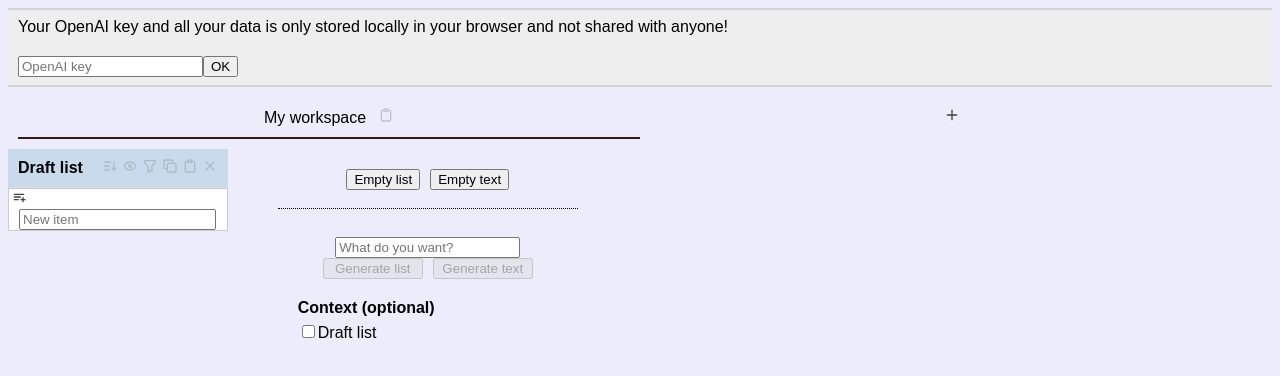
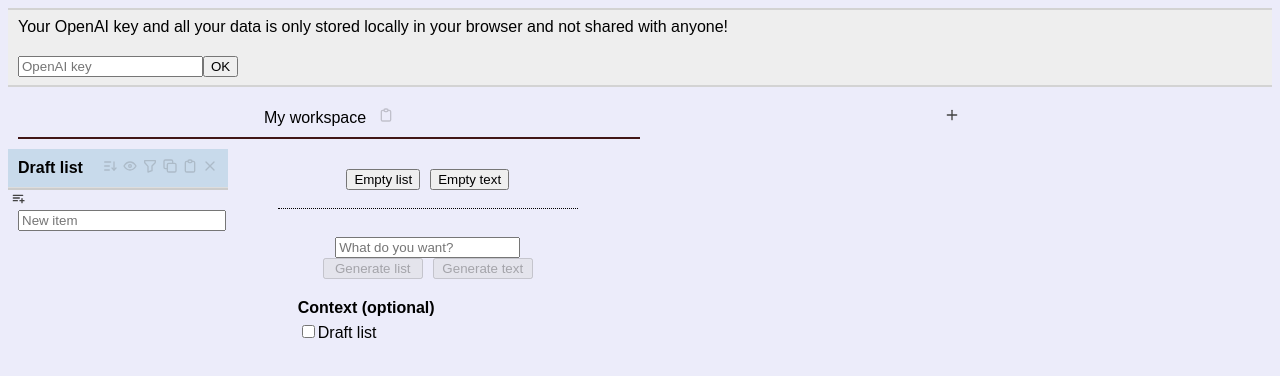
Before and after one commit to espenabr/turbothink, a React (Vite) app: page / in a window 1280 px wide. Both pictures are taken after a click on the button "Empty list". Shown: the top 376 px of the page. Built offline with nearby package versions, Linux system fonts and the light colour scheme.

Commit message:
adjustable block height

```diff
--- a/src/App.css
+++ b/src/App.css
@@ -38,6 +38,12 @@
     overflow-x: hidden;
 }
 
+/* blocks */
+
+.block {
+    margin-bottom: 20px;
+}
+
 /* lists */
 
 .list {
@@ -45,6 +51,7 @@
     border: 1px solid #ccc;
     margin-right: 10px;
     margin-top: 0px;
+    margin-bottom: 0px;
     padding: 0;
     list-style: none;
 }
@@ -216,3 +223,22 @@
     padding-bottom: 8px;
     padding-left: 10px;
 }
+
+/* experimental */
+
+.scrollable-list {
+    overflow-y: auto;
+    box-sizing: border-box;
+}
+
+.short-list {
+    max-height: 200px;
+}
+
+.medium-list {
+    max-height: 400px;
+}
+
+.tall-list {
+    max-height: 600px;
+}
--- a/src/RootPage.tsx
+++ b/src/RootPage.tsx
@@ -8,6 +8,7 @@ import {
     Block,
     createTextId,
     OpenAiConfig,
+    BlockHeight,
 } from "./model";
 import WorkspaceContainer, { ClipboardItem } from "./WorkspaceContainer";
 import IconPlus from "./icons/IconPlus";
@@ -58,6 +59,7 @@ const loadOpenAiKey = () => localStorage.getItem("openAiKey");
 const RootPage = () => {
     const [openAiKey, setOpenAiKey] = useState<string | null>(loadOpenAiKey());
     const [gptModel, setGptModel] = useState<GptModel>("gpt-4");
+    const [blockHeight, setBlockHeight] = useState<BlockHeight>("Unlimited");
 
     const [workspaceHeaders, setWorkspaceHeaders] = useState<WorkspaceHeader[]>(loadWorkspaces);
     const [currentWorkspace, setCurrentWorkspace] = useState<Workspace>({
@@ -215,6 +217,8 @@ const RootPage = () => {
                 <Settings
                     openAiKey={openAiKey || ""}
                     gptModel={gptModel}
+                    blockHeight={blockHeight}
+                    onUpdateBlockHeight={setBlockHeight}
                     onUpdateKey={(key) => onInputKey(key)}
                     onUpdateGptModel={setGptModel}
                 />
@@ -246,6 +250,7 @@ const RootPage = () => {
             <WorkspaceContainer
                 openAiConfig={openAiConfig}
                 workspace={currentWorkspace}
+                blockHeight={blockHeight}
                 onUpdateBlocks={onUpdateBlocks}
                 key={currentWorkspace.id}
             />
--- a/src/Settings.tsx
+++ b/src/Settings.tsx
@@ -1,13 +1,11 @@
-import { useState } from "react";
 import InputOpenAiKey from "./InputOpenAiKey";
 import { GptModel } from "./tangible-gpt/model";
+import { BlockHeight } from "./model";
 
 type ModelOption = {
     value: GptModel;
     label: string;
 };
-
-export type BlockHeight = "Unlimited" | "Short" | "Medium" | "Tall";
 
 type BlockHeightOption = {
     value: BlockHeight;
@@ -17,13 +15,13 @@ type BlockHeightOption = {
 type Props = {
     openAiKey: string;
     gptModel: GptModel;
+    blockHeight: BlockHeight;
+    onUpdateBlockHeight: (blockHeight: BlockHeight) => void;
     onUpdateGptModel: (model: GptModel) => void;
     onUpdateKey: (key: string) => void;
 };
 
-const Settings = ({ openAiKey, gptModel, onUpdateKey, onUpdateGptModel }: Props) => {
-    const [selectedBlockHeight, setSelectedBlockHeight] = useState<BlockHeight>("Unlimited");
-
+const Settings = ({ openAiKey, gptModel, blockHeight, onUpdateKey, onUpdateGptModel, onUpdateBlockHeight }: Props) => {
     const validKey = (s: string) => s.length === 56 && s.substring(0, 3) === "sk-";
 
     const modelOptions: ModelOption[] = [
@@ -42,7 +40,7 @@ const Settings = ({ openAiKey, gptModel, onUpdateKey, onUpdateGptModel }: Props)
 
     const onChangeBlockHeight = (event: React.ChangeEvent<HTMLSelectElement>) => {
         const value = event.currentTarget.value as BlockHeight;
-        setSelectedBlockHeight(value);
+        onUpdateBlockHeight(value);
     };
 
     const blockHeightOptions: BlockHeightOption[] = [
@@ -66,9 +64,9 @@ const Settings = ({ openAiKey, gptModel, onUpdateKey, onUpdateGptModel }: Props)
                             ))}
                         </select>
                     </span>
-                    <span style={{ marginLeft: "10px", visibility: "hidden" }}>
+                    <span style={{ marginLeft: "10px" }}>
                         Element height:&nbsp;
-                        <select value={selectedBlockHeight} onChange={onChangeBlockHeight}>
+                        <select value={blockHeight} onChange={onChangeBlockHeight}>
                             {blockHeightOptions.map((o) => (
                                 <option key={o.value} value={o.value}>
                                     {o.label}
--- a/src/WorkspaceContainer.tsx
+++ b/src/WorkspaceContainer.tsx
@@ -13,6 +13,7 @@ import {
     createTextId,
     TextId,
     OpenAiConfig,
+    BlockHeight,
 } from "./model";
 import { ItemGroup } from "./tangible-gpt/model";
 import { closestCenter, DndContext, DragEndEvent, PointerSensor, useSensor, useSensors } from "@dnd-kit/core";
@@ -39,10 +40,11 @@ export type ClipboardItem = ClipboardList | ClipboardText | ClipboardWorkspace;
 type Props = {
     openAiConfig: OpenAiConfig;
     workspace: Workspace;
+    blockHeight: BlockHeight;
     onUpdateBlocks: (workspaceId: WorkspaceId, items: Block[]) => void;
 };
 
-const WorkspaceContainer = ({ openAiConfig, workspace: workspace, onUpdateBlocks }: Props) => {
+const WorkspaceContainer = ({ openAiConfig, workspace, blockHeight, onUpdateBlocks }: Props) => {
     const sensors = useSensors(
         useSensor(PointerSensor, {
             activationConstraint: { delay: 200, tolerance: 5 },
@@ -139,6 +141,7 @@ const WorkspaceContainer = ({ openAiConfig, workspace: workspace, onUpdateBlocks
                                 <ListElement
                                     openAiConfig={openAiConfig}
                                     list={block}
+                                    blockHeight={blockHeight}
                                     onGroup={onGroup}
                                     onDeleteList={onDeleteBlock}
                                     onUpdateList={onUpdateList}
--- a/src/lists/ListElement.tsx
+++ b/src/lists/ListElement.tsx
@@ -4,7 +4,7 @@ import TangibleClient from "../tangible-gpt/TangibleClient";
 import AddListItem from "./AddListItem";
 import AcceptOrRejectSuggestion from "./AcceptOrRejectSuggestion";
 import { withoutTrailingDot } from "../common";
-import { createListItemId, List, ListId, ListItem, ListItemId, OpenAiConfig } from "../model";
+import { BlockHeight, createListItemId, List, ListId, ListItem, ListItemId, OpenAiConfig } from "../model";
 import { closestCenter, DndContext, DragEndEvent, PointerSensor, useSensor, useSensors } from "@dnd-kit/core";
 import { arrayMove, SortableContext, useSortable, verticalListSortingStrategy } from "@dnd-kit/sortable";
 import { CSS } from "@dnd-kit/utilities";
@@ -72,15 +72,29 @@ const toSortedListItems = (sortedItems: string[], oldItems: ListItem[]): ListIte
     });
 };
 
+const itemsClass = (blockHeight: BlockHeight) => {
+    switch (blockHeight) {
+        case "Unlimited":
+            return "";
+        case "Short":
+            return "scrollable-list short-list";
+        case "Medium":
+            return "scrollable-list medium-list";
+        case "Tall":
+            return "scrollable-list tall-list";
+    }
+};
+
 type Props = {
     openAiConfig: OpenAiConfig;
     list: List;
+    blockHeight: BlockHeight;
     onGroup: (groups: ItemGroup[]) => void;
     onDeleteList: (listId: ListId) => void;
     onUpdateList: (updatedList: List) => void;
 };
 
-const ListElement = ({ openAiConfig, list, onGroup, onDeleteList, onUpdateList }: Props) => {
+const ListElement = ({ openAiConfig, list, blockHeight, onGroup, onDeleteList, onUpdateList }: Props) => {
     const [suggestedModification, setSuggestedModification] = useState<SuggestedListModification | null>(null);
     const [waitingForInput, setWaitingForInput] = useState<Action | null>(null);
 
@@ -287,7 +301,7 @@ const ListElement = ({ openAiConfig, list, onGroup, onDeleteList, onUpdateList }
     };
 
     return (
-        <div style={style} ref={setNodeRef} {...attributes} {...listeners}>
+        <div className="block" style={style} ref={setNodeRef} {...attributes} {...listeners}>
             <ListHeader
                 openAiConfig={openAiConfig}
                 list={list}
@@ -301,6 +315,7 @@ const ListElement = ({ openAiConfig, list, onGroup, onDeleteList, onUpdateList }
                 key={list.id}
             />
 
+            <div className={itemsClass(blockHeight)}>
                 <ul className="list">
                     <DndContext sensors={sensors} collisionDetection={closestCenter} onDragEnd={onDragEnd}>
                         <SortableContext items={list.items} strategy={verticalListSortingStrategy}>
@@ -315,8 +330,9 @@ const ListElement = ({ openAiConfig, list, onGroup, onDeleteList, onUpdateList }
                             ))}
                         </SortableContext>
                     </DndContext>
-
-                <li>
+                </ul>
+            </div>
+            <div>
                 {suggestedModification === null ? (
                     <AddListItem onAdd={(newItemText) => onAddItem(newItemText)} onExtendList={onExtendList} />
                 ) : (
@@ -331,8 +347,7 @@ const ListElement = ({ openAiConfig, list, onGroup, onDeleteList, onUpdateList }
                         }
                     />
                 )}
-                </li>
-            </ul>
+            </div>
         </div>
     );
 };
--- a/src/model.ts
+++ b/src/model.ts
@@ -44,7 +44,11 @@ export type Workspace = {
     blocks: Block[];
 };
 
+/* Config */
+
 export type OpenAiConfig = {
     key: string;
     model: GptModel;
 };
+
+export type BlockHeight = "Unlimited" | "Short" | "Medium" | "Tall";
--- a/src/texts/TextElement.tsx
+++ b/src/texts/TextElement.tsx
@@ -82,7 +82,7 @@ I only want the transformed text back, nothing else`);
     };
 
     return (
-        <div className="text" style={style} ref={setNodeRef} {...attributes} {...listeners}>
+        <div className="text block" style={style} ref={setNodeRef} {...attributes} {...listeners}>
             <TextHeader
                 openAiConfig={openAiConfig}
                 text={text}
```
Lines whose indentation alone changed are shown as unchanged.
